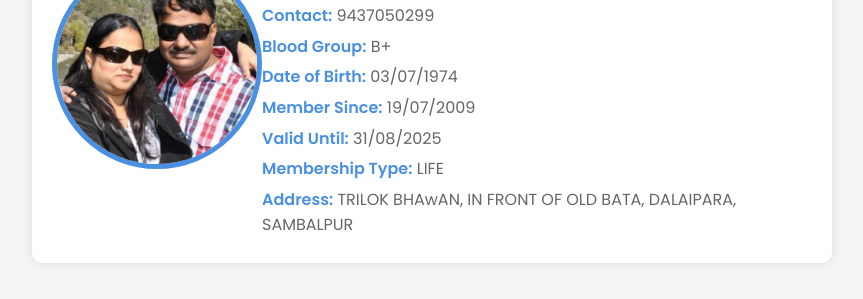
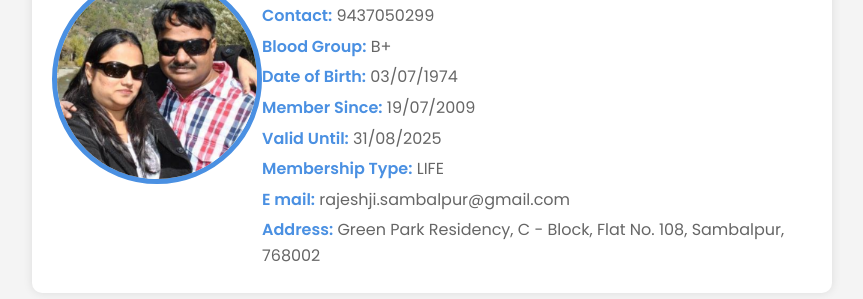
Before and after one commit to mahanadiclub/rajesh-kumar-agrawal, a plain HTML site: page index.html in a window 1280 px wide. Shown: the part 413-712 px from the top of the page, without its empty margins (208-1071 px from the left). Drawn offline with Linux system fonts and the light colour scheme.

Commit message:
Update index.html

```diff
--- a/index.html
+++ b/index.html
@@ -115,7 +115,8 @@
                 <p><span class="highlight">Member Since:</span> 19/07/2009</p>
                 <p><span class="highlight">Valid Until:</span> 31/08/2025</p>
                 <p><span class="highlight">Membership Type:</span> LIFE</p>
-                <p><span class="highlight">Address:</span> TRILOK BHAwAN, IN FRONT OF OLD BATA, DALAIPARA, SAMBALPUR</p>
+                <p><span class="highlight">E mail:</span> rajeshji.sambalpur@gmail.com</p>
+                <p><span class="highlight">Address:</span> Green Park Residency, C - Block, Flat No. 108, Sambalpur, 768002</p>
             </div>
         </div>
     </div>
```
